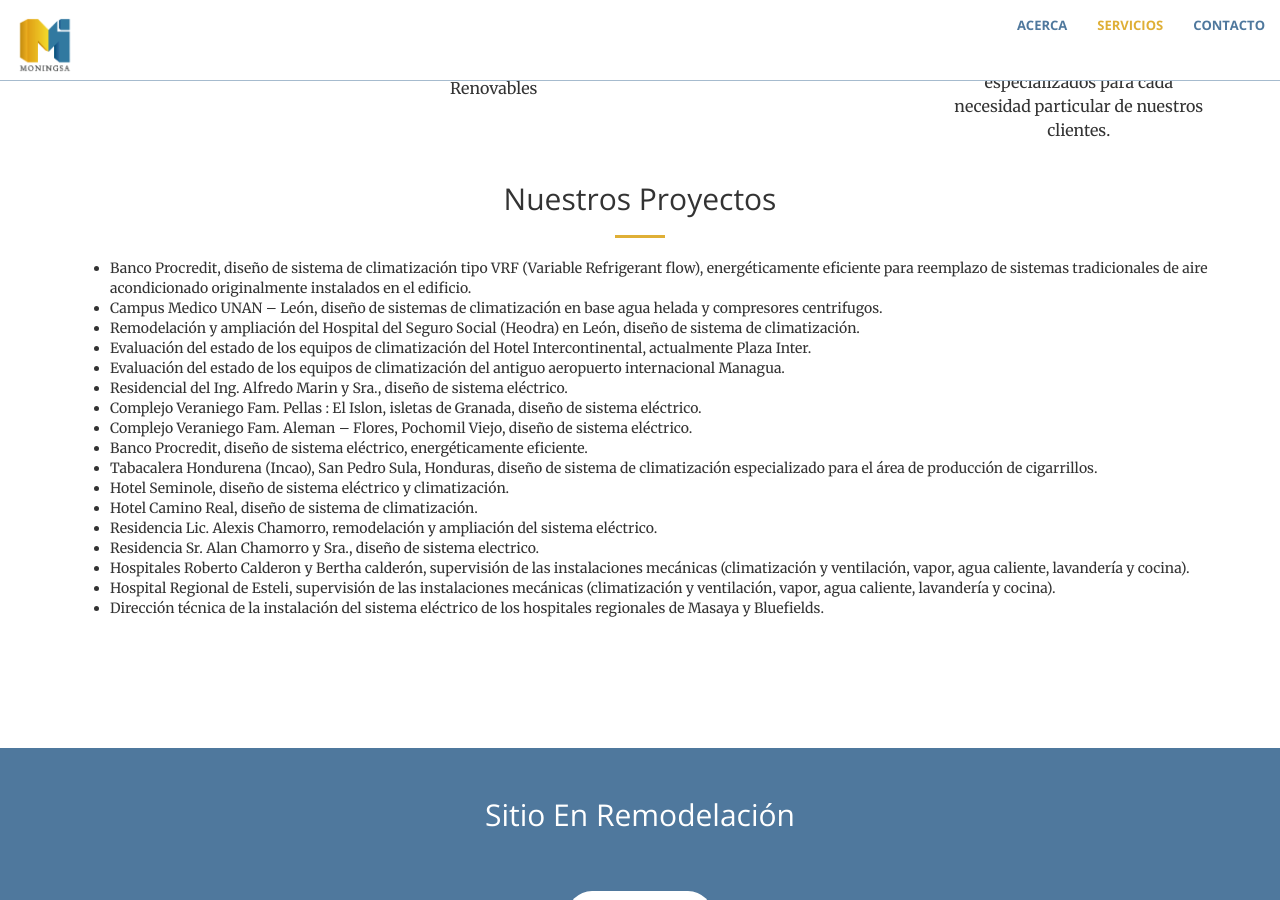
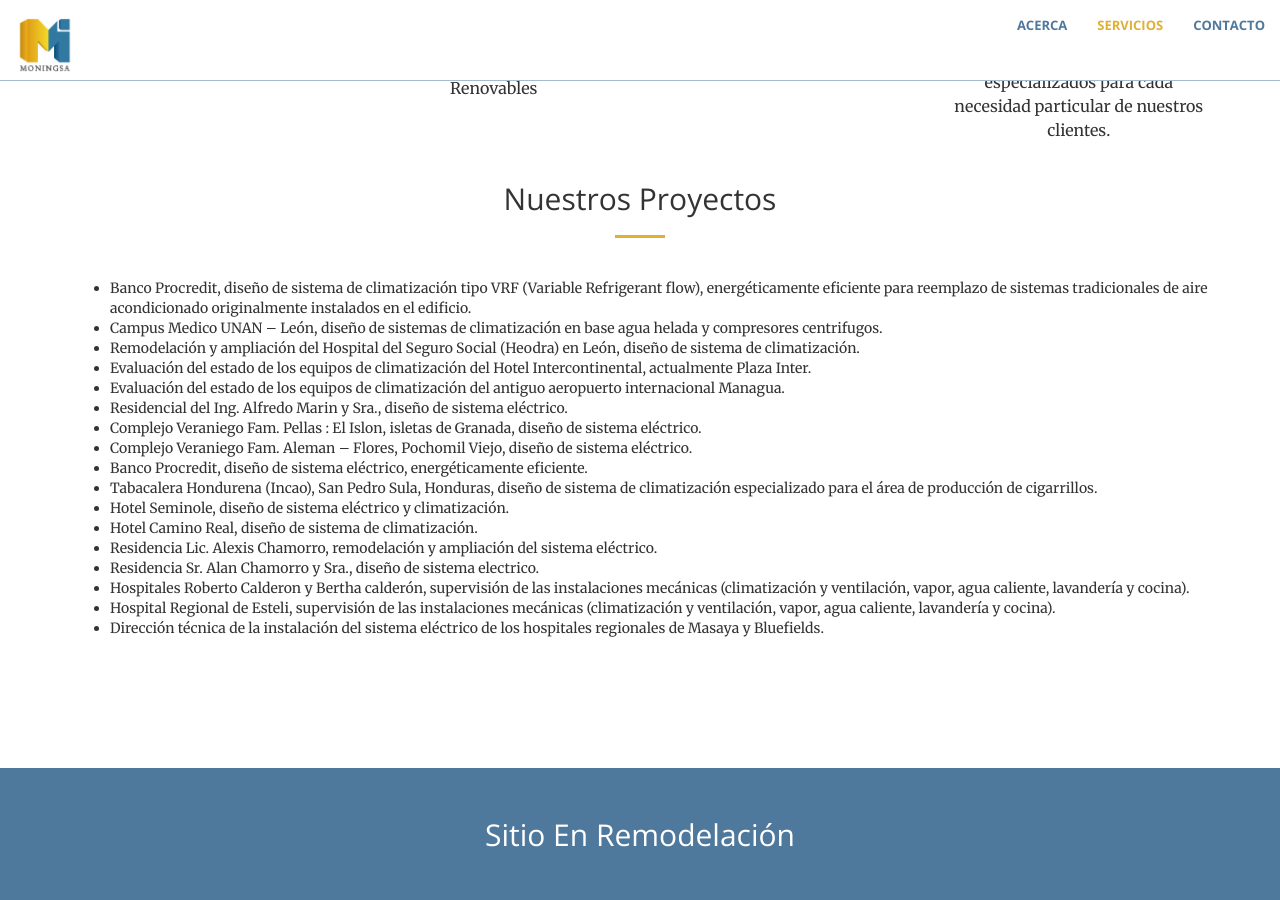
Before and after one commit to Moningsa/moningsa.github.io, a Jekyll site: the page built from index.html, in a window 1280 px wide and 900 px high, scrolled down 1793 px. Built offline with Jekyll 4.4.1, drawn with Linux system fonts in a browser that asks for light colours.

Commit message:
Update services.html

```diff
--- a/_includes/services.html
+++ b/_includes/services.html
@@ -50,7 +50,7 @@
         <div class="row">
             <div class="col-lg-12 text-center">
                 <h2 class="section-heading">Nuestros Proyectos</h2>
-                <hr class="primary">
+                <hr class="primary"><br>
             </div>
         </div>
     </div>
```
